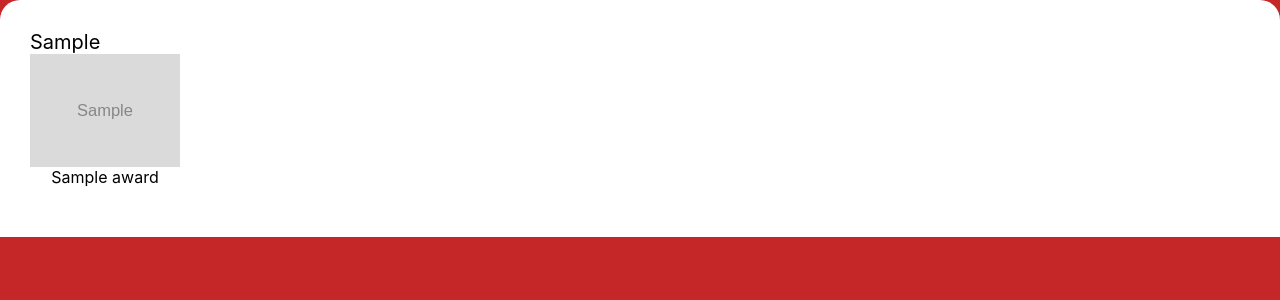
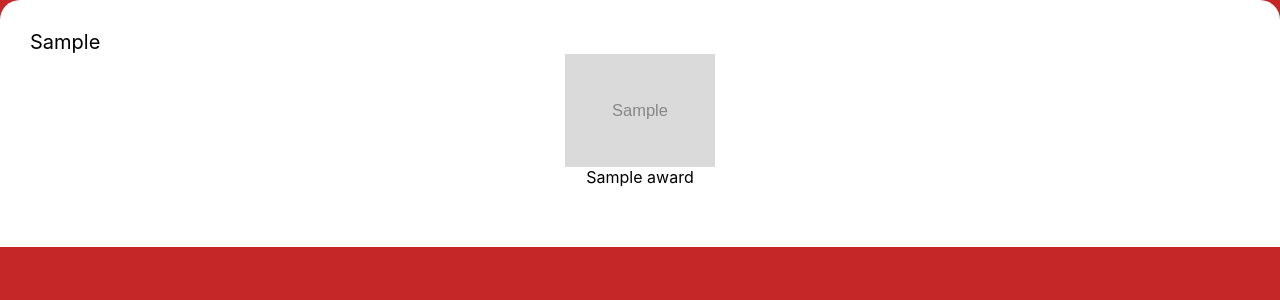
Before and after one commit to ItsHimReally/gamification, a PHP site: page /awards.php in a window 1280 px wide. Shown: the part 50-350 px from the top of the page. Run offline with PHP 8.4, Linux system fonts and the light colour scheme; tables that the repository leaves empty or names only in its code hold one stand-in row (values such as "Sample post"); grey boxes marked "Sample" are stand-in pictures; data that the repository does not hold is empty.

Commit message:
Update awards.php

```diff
--- a/web/awards.php
+++ b/web/awards.php
@@ -54,6 +54,7 @@ $awardsUsers = explode(',', $awardsUsersStr);
     .list{
         display: flex;
         flex-wrap: wrap;
+        justify-content: center;
     }
     .award{
         display: flex;
@@ -67,7 +68,7 @@ $awardsUsers = explode(',', $awardsUsersStr);
 
     }
     .categ{
-        margin-bottom: 20px;
+        margin-bottom: 30px;
     }
     .CB{
         filter: grayscale(100%);
```
